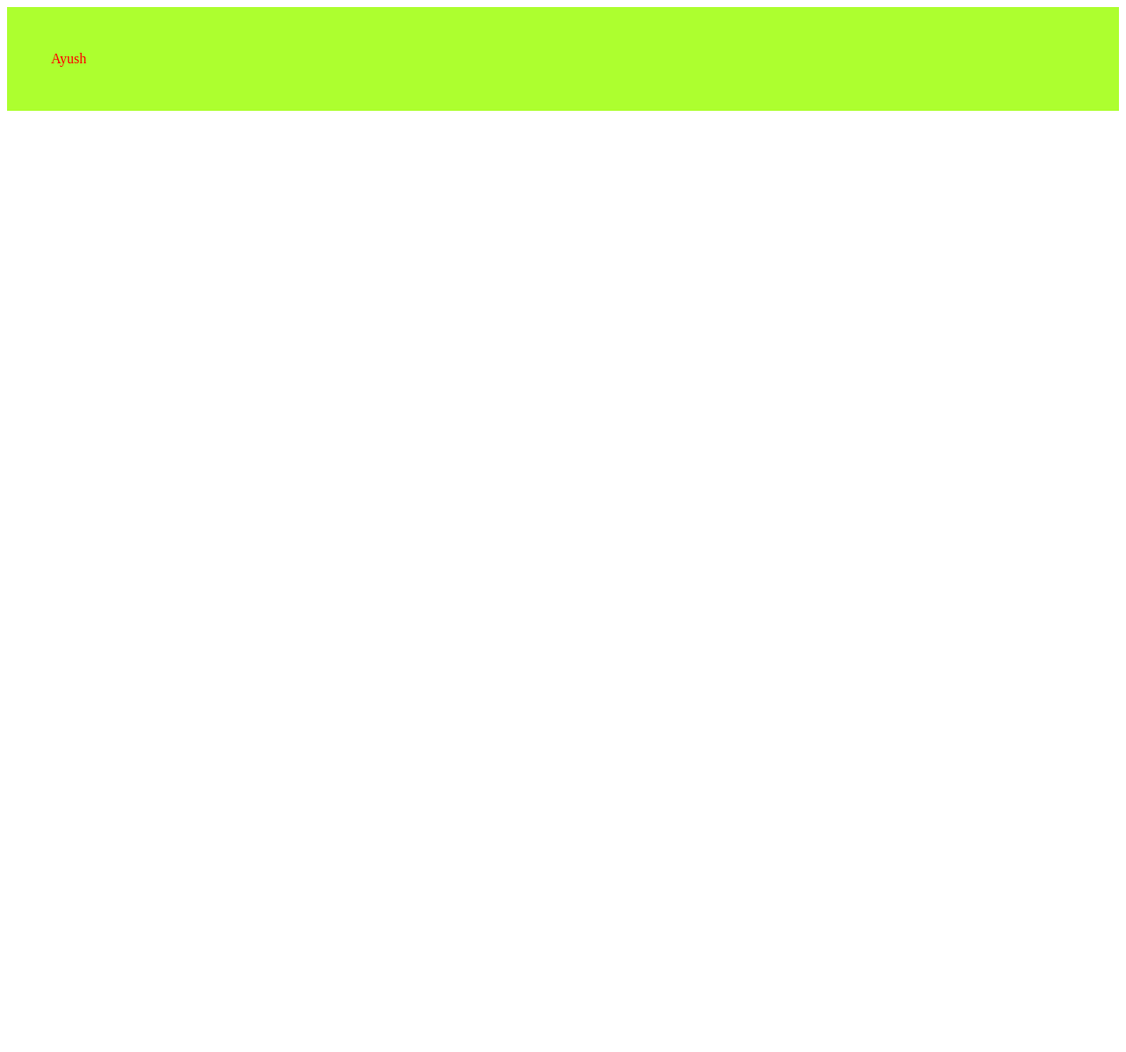
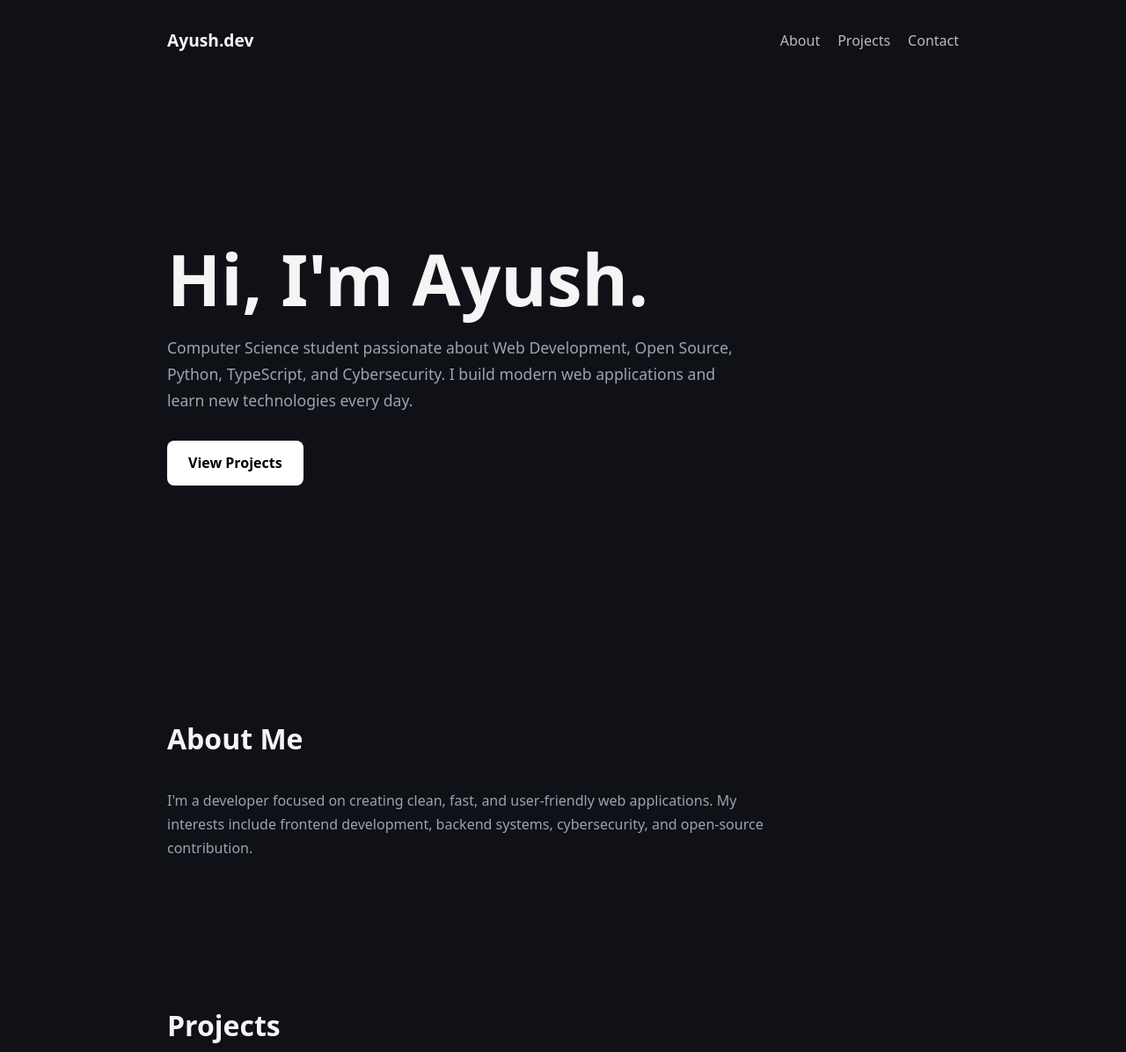
Before and after one commit to Levi-o1o1/JavaScript_Projects, a website: page Html_css/index.html in a window 1280 px wide. Shown: the top 1196 px of the page at 88% size. Before the commit the page ends 800 px from the top, so only its background shows below. Drawn offline with Linux system fonts and the light colour scheme.

Commit message:
add html css files 3

```diff
--- a/Html_css/index.html
+++ b/Html_css/index.html
@@ -1,20 +1,222 @@
 <!DOCTYPE html>
 <html lang="en">
 <head>
-    <meta charset="UTF-8">
-    <meta name="viewport" content="width=device-width, initial-scale=1.0">
-    <title>Simple Web</title>
-    <link rel="stylesheet" href="style.css">
+<meta charset="UTF-8">
+<meta name="viewport" content="width=device-width, initial-scale=1.0">
+<title>Ayush Portfolio</title>
+
+<style>
+*{
+    margin:0;
+    padding:0;
+    box-sizing:border-box;
+}
+
+body{
+    background:#0f1117;
+    color:#f5f5f5;
+    font-family:system-ui,-apple-system,BlinkMacSystemFont,sans-serif;
+    line-height:1.7;
+}
+
+.container{
+    width:min(900px,90%);
+    margin:auto;
+}
+
+header{
+    padding:30px 0;
+}
+
+nav{
+    display:flex;
+    justify-content:space-between;
+    align-items:center;
+}
+
+.logo{
+    font-size:1.2rem;
+    font-weight:700;
+}
+
+nav ul{
+    display:flex;
+    list-style:none;
+    gap:20px;
+}
+
+nav a{
+    color:#bbb;
+    text-decoration:none;
+    transition:.3s;
+}
+
+nav a:hover{
+    color:white;
+}
+
+.hero{
+    min-height:80vh;
+    display:flex;
+    align-items:center;
+}
+
+.hero-content h1{
+    font-size:clamp(3rem,8vw,5rem);
+    line-height:1.1;
+    margin-bottom:20px;
+}
+
+.hero-content p{
+    max-width:650px;
+    color:#9ca3af;
+    font-size:1.1rem;
+}
+
+.btn{
+    display:inline-block;
+    margin-top:30px;
+    padding:12px 24px;
+    background:white;
+    color:black;
+    text-decoration:none;
+    border-radius:8px;
+    font-weight:600;
+}
+
+section{
+    padding:80px 0;
+}
+
+.section-title{
+    font-size:2rem;
+    margin-bottom:30px;
+}
+
+.projects{
+    display:grid;
+    grid-template-columns:repeat(auto-fit,minmax(250px,1fr));
+    gap:20px;
+}
+
+.card{
+    background:#171923;
+    border:1px solid #262b3b;
+    border-radius:14px;
+    padding:20px;
+    transition:.3s;
+}
+
+.card:hover{
+    transform:translateY(-5px);
+    border-color:#4f46e5;
+}
+
+.card h3{
+    margin-bottom:10px;
+}
+
+.card p{
+    color:#9ca3af;
+}
+
+.about p,
+.contact p{
+    color:#9ca3af;
+    max-width:700px;
+}
+
+footer{
+    text-align:center;
+    padding:30px;
+    color:#777;
+    border-top:1px solid #222;
+}
+</style>
 </head>
+
 <body>
-        <header>
-            <nav>
-                <div class="box">
-                    <div id="box_title">Ayush</div>
-                </div>
 
+<header class="container">
+    <nav>
+        <div class="logo">Ayush.dev</div>
 
-            </nav>
-        </header>
+        <ul>
+            <li><a href="#about">About</a></li>
+            <li><a href="#projects">Projects</a></li>
+            <li><a href="#contact">Contact</a></li>
+        </ul>
+    </nav>
+</header>
+
+<main class="container">
+
+    <section class="hero">
+        <div class="hero-content">
+            <h1>Hi, I'm Ayush.</h1>
+            <p>
+                Computer Science student passionate about Web Development,
+                Open Source, Python, TypeScript, and Cybersecurity.
+                I build modern web applications and learn new technologies every day.
+            </p>
+
+            <a href="#projects" class="btn">View Projects</a>
+        </div>
+    </section>
+
+    <section id="about" class="about">
+        <h2 class="section-title">About Me</h2>
+
+        <p>
+            I'm a developer focused on creating clean, fast, and user-friendly
+            web applications. My interests include frontend development,
+            backend systems, cybersecurity, and open-source contribution.
+        </p>
+    </section>
+
+    <section id="projects">
+        <h2 class="section-title">Projects</h2>
+
+        <div class="projects">
+
+            <div class="card">
+                <h3>Todo App</h3>
+                <p>
+                    Modern task manager built using TypeScript and local storage.
+                </p>
+            </div>
+
+            <div class="card">
+                <h3>Blog Platform</h3>
+                <p>
+                    Full-stack blog application built with Django.
+                </p>
+            </div>
+
+            <div class="card">
+                <h3>Cybersecurity Dashboard</h3>
+                <p>
+                    Monitoring and analytics dashboard for security events.
+                </p>
+            </div>
+
+        </div>
+    </section>
+
+    <section id="contact" class="contact">
+        <h2 class="section-title">Contact</h2>
+
+        <p>
+            Interested in collaborating or discussing a project?
+            Feel free to reach out via GitHub or Email.
+        </p>
+    </section>
+
+</main>
+
+<footer>
+    © 2026 Ayush. All Rights Reserved.
+</footer>
+
 </body>
 </html>
```
